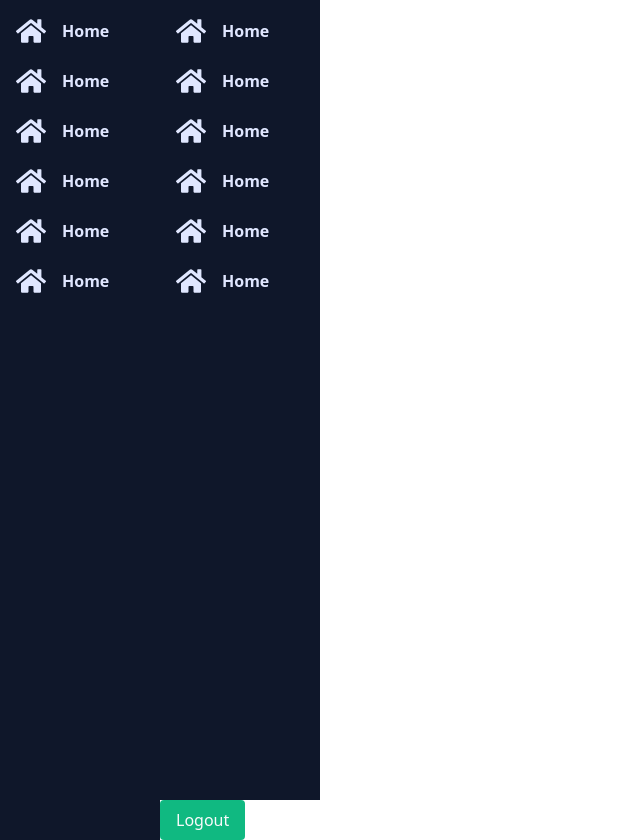
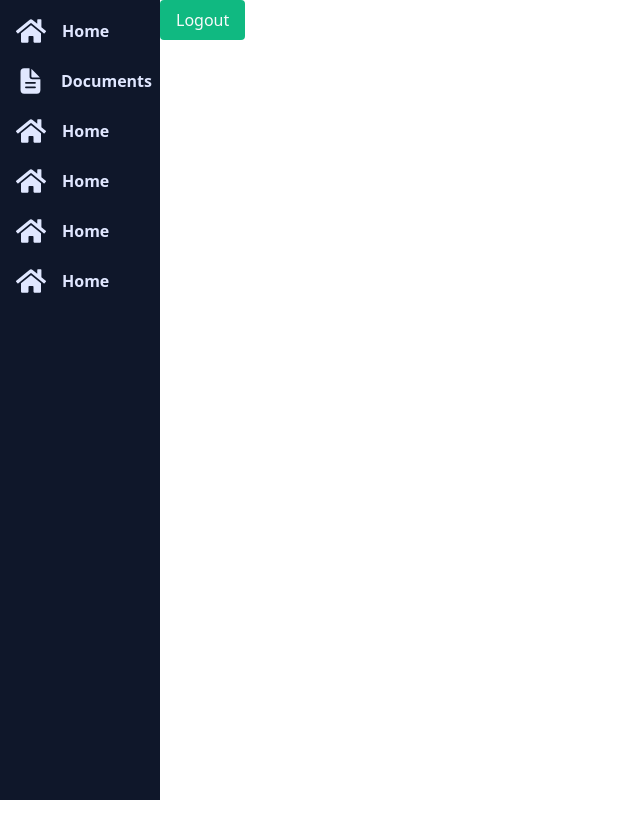
Before and after one commit to austip24/docs-universal, a Next.js app: page / in a window 1280 px wide. Shown: the whole page, without its empty margins (0-640 px from the left). After the commit the page ends 800 px from the top, so only its background shows below. Built offline with nearby package versions, Linux system fonts and the light colour scheme; no server answers; sample sign-in values are in the browser's storage.

Commit message:
added sidebar to exist only on certain pages

```diff
--- a/components/Sidebar/SidebarItem.tsx
+++ b/components/Sidebar/SidebarItem.tsx
@@ -1,5 +1,4 @@
 import React from "react";
-import Link from "next/link";
 
 interface SidebarItemProps {
 	name?: string;
@@ -10,8 +9,8 @@ export default function SidebarItem(props: SidebarItemProps) {
 	const { name, Icon } = props;
 
 	return (
-		<div className="group flex items-center justify-left gap-4 pl-2 py-2 text-indigo-100 hover:bg-indigo-800 hover:text-gray-100 focus:bg-green-500 rounded-lg cursor-pointer transition ease-in-out duration-250">
-			<div className="">{Icon}</div>
+		<div className="group flex items-center justify-left gap-4 pl-2 py-2 text-indigo-100 hover:bg-indigo-900 hover:text-gray-100 cursor-pointer hover:scale-110 transition ease-in-out duration-250">
+			{Icon}
 			<span className="font-bold">{name}</span>
 		</div>
 	);
--- a/components/Sidebar/index.tsx
+++ b/components/Sidebar/index.tsx
@@ -1,14 +1,28 @@
 import React from "react";
 import SidebarItem from "./SidebarItem";
 import { FaHome } from "react-icons/fa";
+import { IoDocumentText } from "react-icons/io5";
+import Link from "next/link";
 
 interface SidebarProps {}
 
 export default function Sidebar(props: SidebarProps) {
 	return (
 		<div className="flex flex-col min-h-screen w-40 bg-slate-900 p-2 gap-1 divide-indigo-700">
-			<SidebarItem Icon={<FaHome fontSize={30} />} name="Home" />
-			<SidebarItem Icon={<FaHome fontSize={30} />} name="Home" />
+			<Link href="/">
+				<a>
+					<SidebarItem Icon={<FaHome fontSize={30} />} name="Home" />
+				</a>
+			</Link>
+
+			<Link href="/document">
+				<a>
+					<SidebarItem
+						Icon={<IoDocumentText fontSize={30} />}
+						name="Documents"
+					/>
+				</a>
+			</Link>
 			<SidebarItem Icon={<FaHome fontSize={30} />} name="Home" />
 			<SidebarItem Icon={<FaHome fontSize={30} />} name="Home" />
 			<SidebarItem Icon={<FaHome fontSize={30} />} name="Home" />
--- a/pages/index.tsx
+++ b/pages/index.tsx
@@ -1,7 +1,6 @@
 import { Footer, Meta } from "../components/sections";
 import { useAuth } from "../providers/AuthProvider";
 import { useEffect } from "react";
-import Sidebar from "../components/Sidebar";
 
 export default function Home() {
 	const { user, logout } = useAuth();
@@ -19,7 +18,6 @@ export default function Home() {
 	return (
 		<div>
 			<Meta title="Home" />
-			<Sidebar />
 			<button
 				className="px-4 py-2 bg-emerald-500 rounded text-gray-50"
 				onClick={handleLogout}
```
